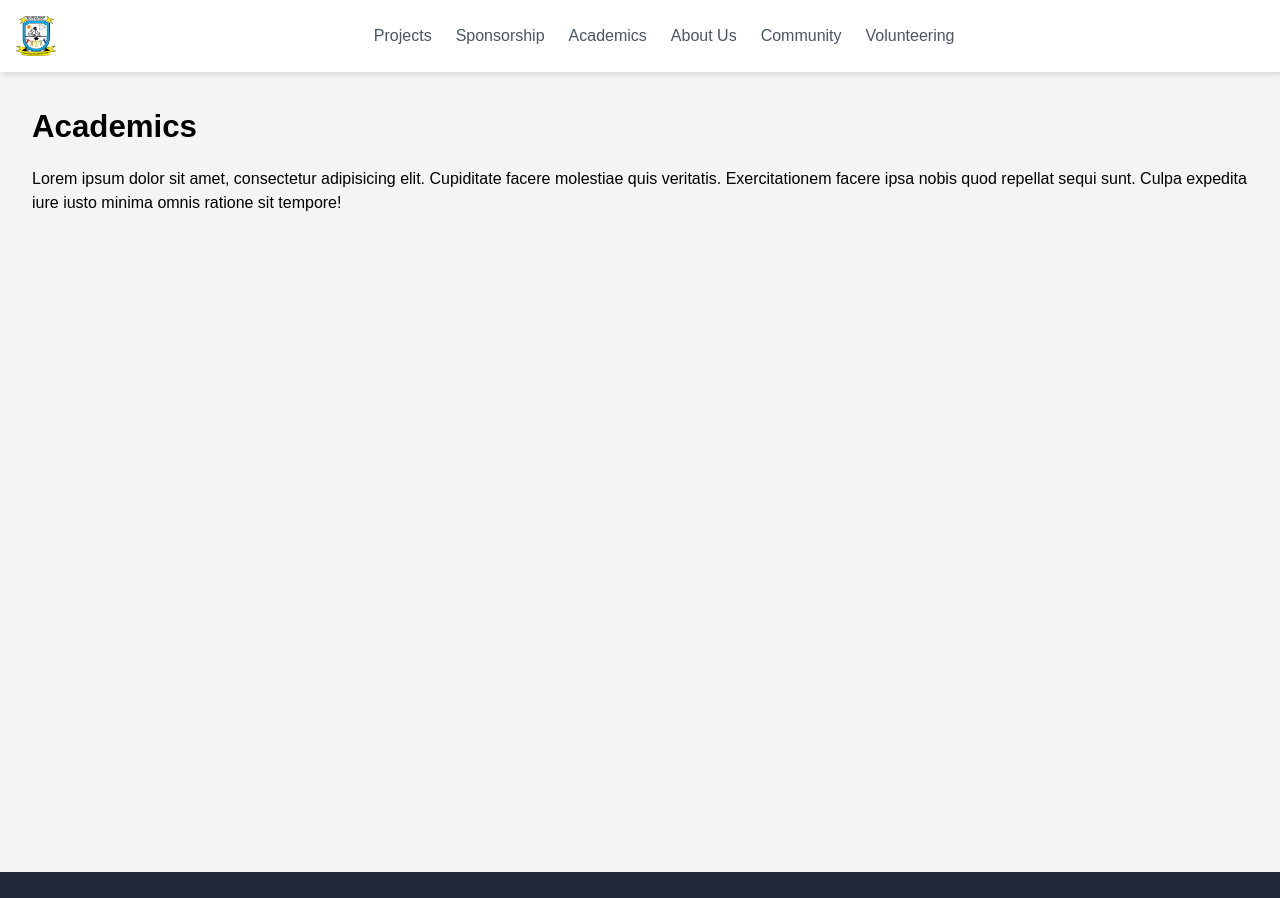
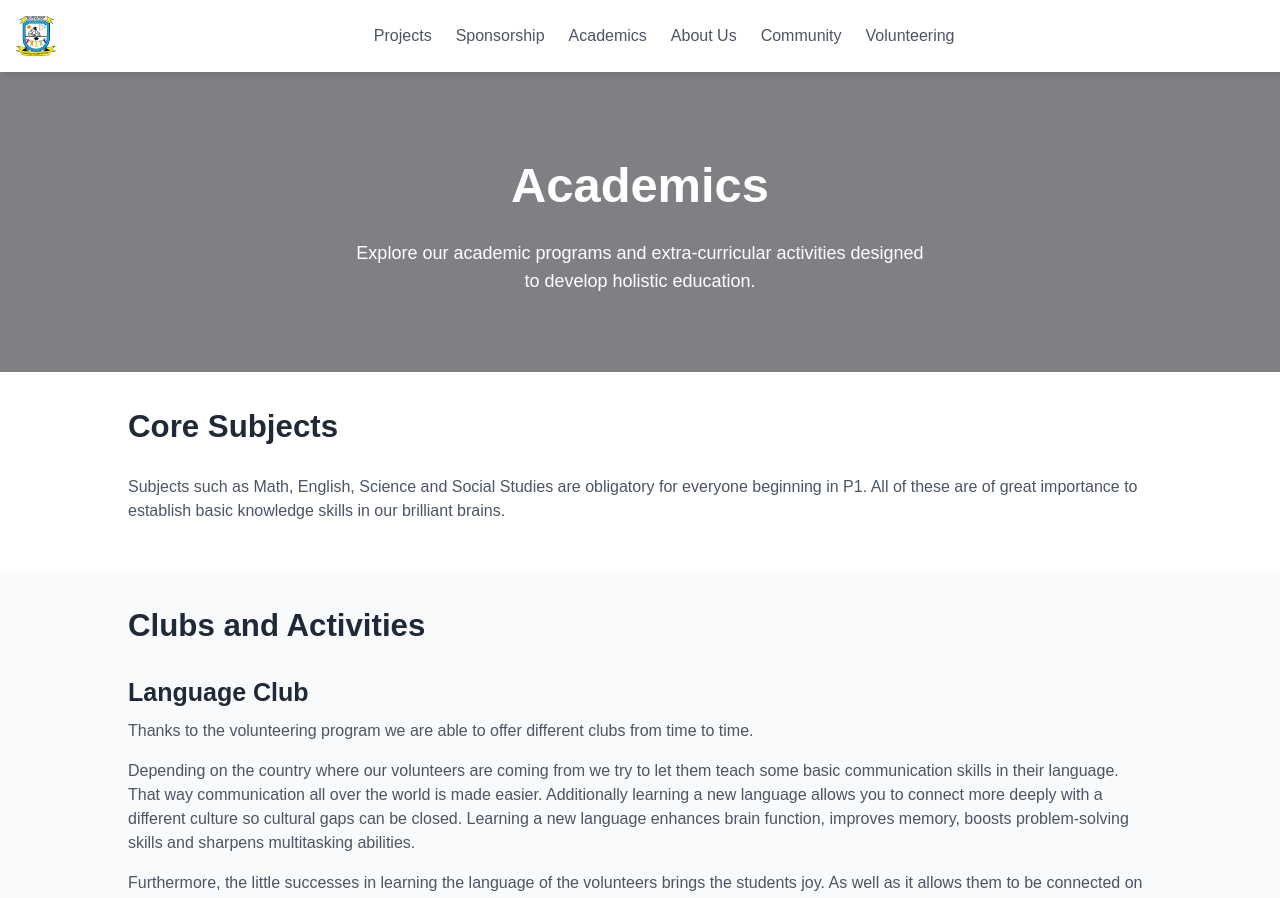
Before and after one commit to b3n3diktr/BrilliantBrainsPrimarySchool_Webpage, a React app: page /academics in a window 1280 px wide. Shown: the top 898 px of the page. Built offline with nearby package versions, Linux system fonts and the light colour scheme.

Commit message:
Added text to replace the Academics Site

```diff
--- a/src/components/Academics/Academics.tsx
+++ b/src/components/Academics/Academics.tsx
@@ -1,10 +1,133 @@
+// File: src/components/Academics.tsx
+
 import React from 'react';
 
-const Academics = () => {
+const Academics: React.FC = () => {
     return (
-        <div className="p-8">
-            <h2 className="text-3xl font-bold">Academics</h2>
-            <p className="mt-4">Lorem ipsum dolor sit amet, consectetur adipisicing elit. Cupiditate facere molestiae quis veritatis. Exercitationem facere ipsa nobis quod repellat sequi sunt. Culpa expedita iure iusto minima omnis ratione sit tempore!</p>
+        <div className="bg-gray-50 min-h-screen">
+            {/* Header Section */}
+            <header className="bg-gray-300 h-[300px] flex items-center justify-center text-center relative">
+                <div className="absolute inset-0 bg-black opacity-40 z-0"></div>
+                <div className="relative z-10 text-white">
+                    <h1 className="text-4xl md:text-5xl font-bold">Academics</h1>
+                    <p className="mt-4 max-w-xl mx-auto text-lg">
+                        Explore our academic programs and extra-curricular activities designed to develop holistic education.
+                    </p>
+                </div>
+            </header>
+
+            {/* Main Content */}
+            <section className="p-8 bg-white">
+                <div className="max-w-5xl mx-auto">
+                    {/* Core Subjects */}
+                    <h2 className="text-3xl font-semibold text-gray-800 mb-6">Core Subjects</h2>
+                    <p className="text-gray-600 mb-4">
+                        Subjects such as Math, English, Science and Social Studies are obligatory for everyone beginning in P1.
+                        All of these are of great importance to establish basic knowledge skills in our brilliant brains.
+                    </p>
+                </div>
+            </section>
+
+            <section className="p-8 bg-gray-50">
+                <div className="max-w-5xl mx-auto">
+                    <h2 className="text-3xl font-semibold text-gray-800 mb-6">Clubs and Activities</h2>
+
+                    {/* Language Club */}
+                    <div className="mb-8">
+                        <h3 className="text-2xl font-bold text-gray-800 mb-2">Language Club</h3>
+                        <p className="text-gray-600 mb-4">
+                            Thanks to the volunteering program we are able to offer different clubs from time to time.
+                        </p>
+                        <p className="text-gray-600 mb-4">
+                            Depending on the country where our volunteers are coming from we try to let them teach some basic
+                            communication skills in their language. That way communication all over the world is made easier.
+                            Additionally learning a new language allows you to connect more deeply with a different culture so
+                            cultural gaps can be closed. Learning a new language enhances brain function, improves memory,
+                            boosts problem-solving skills and sharpens multitasking abilities.
+                        </p>
+                        <p className="text-gray-600 mb-4">
+                            Furthermore, the little successes in learning the language of the volunteers brings the students joy.
+                            As well as it allows them to be connected on a deeper level. So far we have been able to teach them some Spanish and German.
+                        </p>
+                    </div>
+
+                    {/* Computer Class */}
+                    <div className="mb-8">
+                        <h3 className="text-2xl font-bold text-gray-800 mb-2">Computer Class</h3>
+                        <p className="text-gray-600 mb-4">
+                            In times of digitalization it is of extreme importance to be able to understand technology and use it.
+                        </p>
+                        <p className="text-gray-600 mb-4">
+                            Since a laptop still seems like magic to these students we try to approach them step by step.
+                            Starting with basic skills like writing their names or letters using the keyboard. It is a still a big
+                            dream of Brilliant Brains to have a class full of computers so every two students are able to utilize
+                            them by themselves. Currently we are working with three laptops supplied by our volunteers which
+                            leads to shorter times of usage for the children. Regardless it is important that students learn to
+                            use computers because it prepares them for the future whether they pursue careers in technology,
+                            business or any other field.
+                        </p>
+                        <p className="text-gray-600">
+                            Our current goal is to teach the students to write a CV so that they can pursue the dreams they have
+                            and aren’t stopped by the problems the poverty of our country throws in their direction.
+                        </p>
+                    </div>
+
+                    {/* Adolescence Club */}
+                    <div className="mb-8">
+                        <h3 className="text-2xl font-bold text-gray-800 mb-2">Adolescence Club</h3>
+                        <p className="text-gray-600 mb-4">
+                            Adolescence Club is a new concept for Brilliant Brains which has only been introduced this year in 2024.
+                        </p>
+                        <p className="text-gray-600 mb-4">
+                            It focuses on the information that should be taught by the school system but since there’s a lack of time
+                            it is neglected. The main idea of this club was to teach girls about menstrual hygiene but then we kept
+                            coming up with more and more ideas about changes of puberty and adolescence that should be addressed.
+                            Therefore our volunteers now try to convey these information’s in form of big sisters in a safe learning
+                            environment where privacy is a must.
+                        </p>
+                        <p className="text-gray-600">
+                            The club now focuses on physical and mental changes in boys as well as girls and wants to spread awareness
+                            about upcoming changes along with gender-based stigmatizations and try to reveal them. The dialogue between
+                            students and teachers is the most important aspect of this class so questions can find their answers.
+                        </p>
+                    </div>
+
+                    {/* Physical Education */}
+                    <div className="mb-8">
+                        <h3 className="text-2xl font-bold text-gray-800 mb-2">Physical Education</h3>
+                        <p className="text-gray-600 mb-4">
+                            While playing football and running around is nothing new to our students, we still haven’t been able to implement
+                            it on a regular basis into our everyday life at school. By promoting daily movement in form of dance, games, exercise
+                            and stretching with our volunteers, the students learn about the importance of movement.
+                        </p>
+                        <p className="text-gray-600">
+                            It is one of our priorities to help them develop strong muscles and cardiovascular health together with knowledge about
+                            their own body and its capabilities. We want them capable of knowing how to move their body not only to be fit but to have
+                            it as a coping mechanism. Through sports children learn to work in teams, communicate effectively and develop empathy and
+                            respect for others. Just like that their school lifestyle can become a lot easier since there’s aspects of the day to look forward to and clear the brain.
+                        </p>
+                    </div>
+
+                    {/* Book Club */}
+                    <div className="mb-8">
+                        <h3 className="text-2xl font-bold text-gray-800 mb-2">Book Club</h3>
+                        <p className="text-gray-600 mb-4">
+                            A book club for our children is important because it encourages a love of reading, fosters critical thinking and enhances comprehension skills.
+                        </p>
+                        <p className="text-gray-600 mb-4">
+                            Reading helps them grow in many ways. Especially since we encourage English speaking on the school premises, hearing stories
+                            aloud from someone helps improve the pronunciation and vocabulary. It also boosts imagination and creativity by allowing our
+                            children to explore different worlds, cultures, and perspectives.
+                        </p>
+                        <p className="text-gray-600">
+                            Through stories, they can experience emotions and situations, helping them understand others and develop empathy. Reading to
+                            our brilliant brains also strengthens concentration and focus. When children listen, they practice paying attention for longer
+                            periods, which can help in our school lifestyle and other activities. Plus, reading and hearing stories is a fun way to learn
+                            new things about the world. Overall, it helps our students become more confident, knowledgeable, and curious, setting a foundation for lifelong learning.
+                        </p>
+                    </div>
+                </div>
+            </section>
         </div>
     );
 };
```
